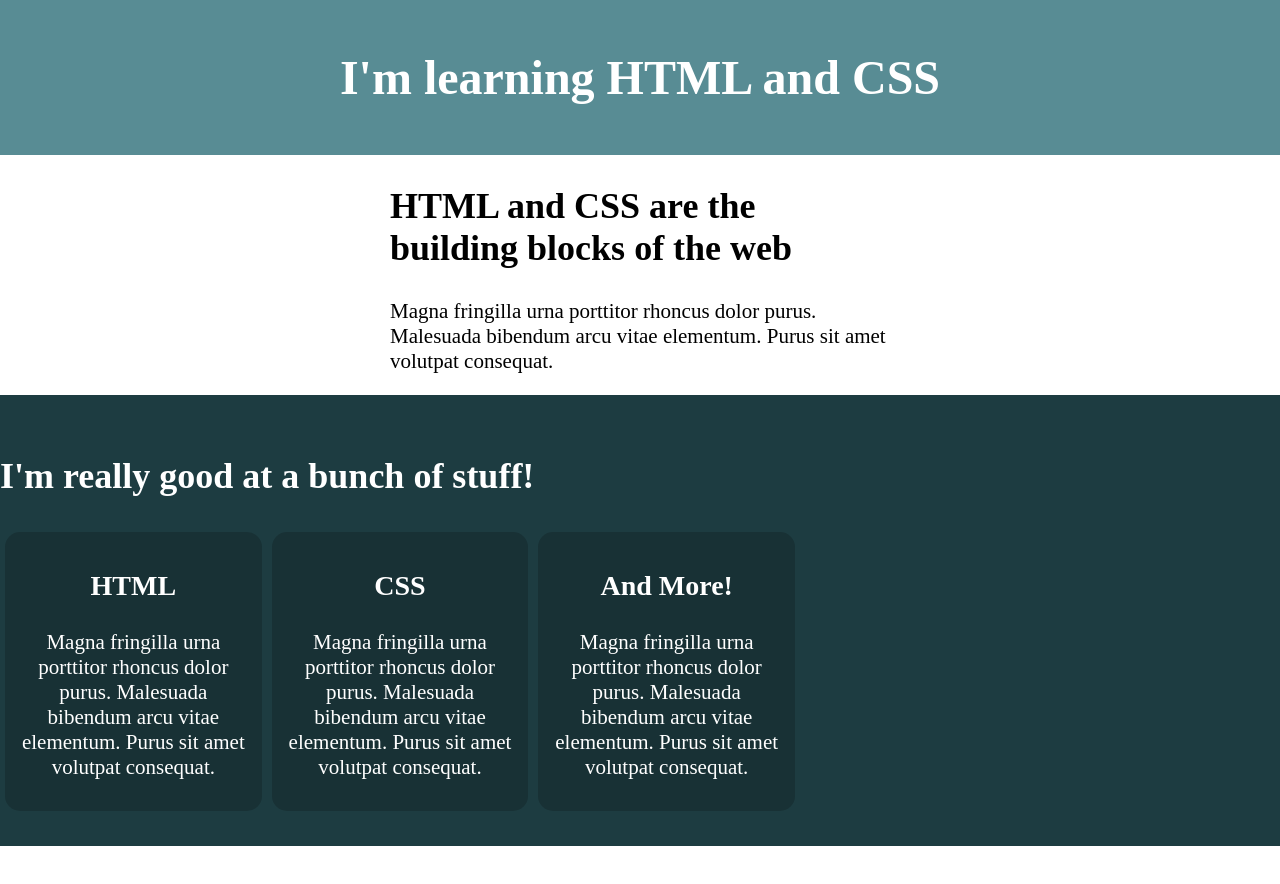
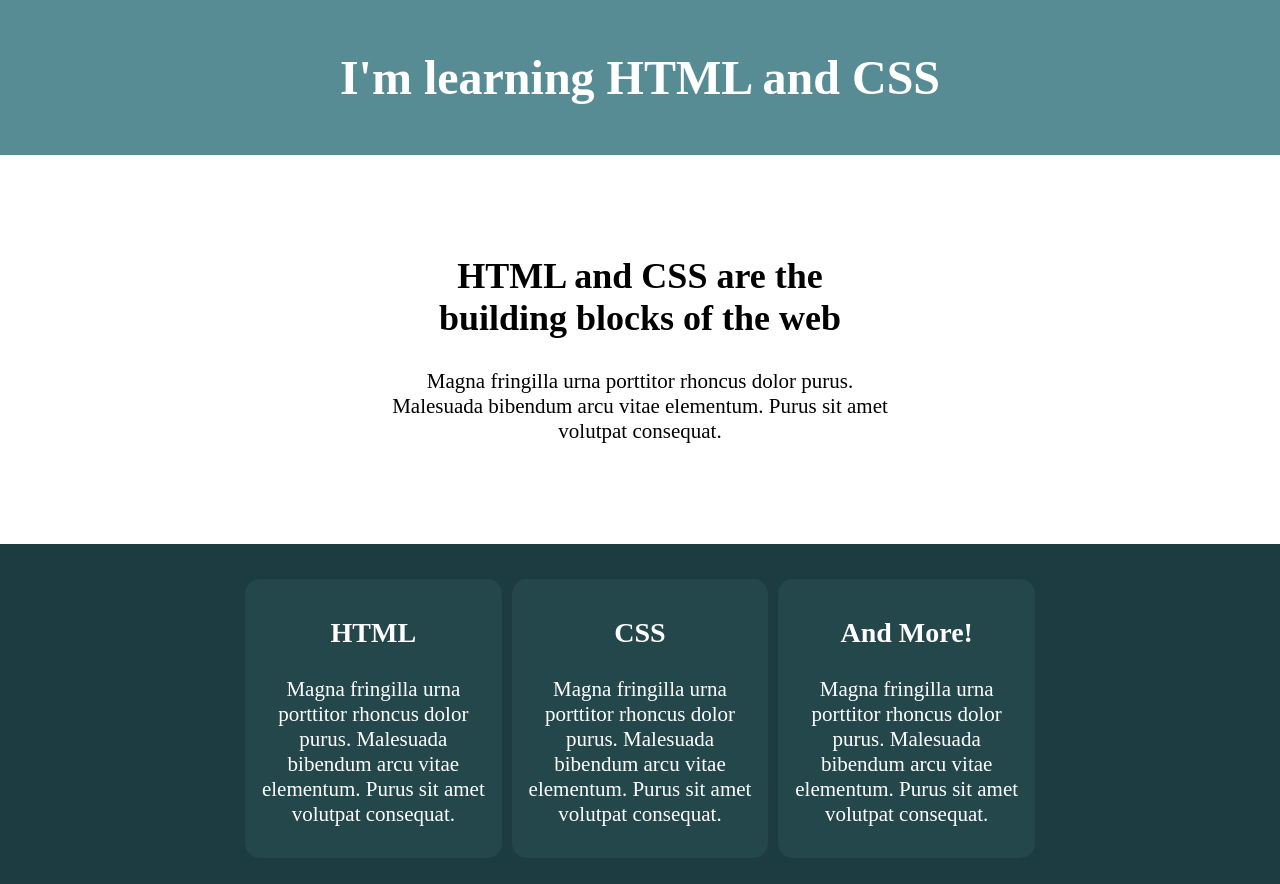
Before and after one commit to cedricbahirwe/hello-world, a plain HTML site: page scrimba-html&css/flexbox.html in a window 1280 px wide. Before the commit the page ends 846 px from the top, so only its background shows below. Drawn offline with Linux system fonts and the light colour scheme.

Commit message:
Wrap HTML and CSS Refresh

```diff
--- a/scrimba-html&css/flexbox.css
+++ b/scrimba-html&css/flexbox.css
@@ -25,25 +25,31 @@ header {
 
 .intro {
     width: 500px;
-    margin: 0 auto;
+    margin: 100px auto;
+    text-align: center;
 }
 
 .my-skills {
     background-color: #1D3C41;
     color: white;
     padding: 30px 0;
+    text-align: center;
 }
 
 .columns {
     width: 800px;
+    margin: auto;
     display: flex;
     /* background-color: blueviolet; */
 }
 
+
+/* .my-skills {} */
+
 .column {
-    text-align: center;
     padding: 10px;
-    background-color: #00000030;
+    /* background-color: #00000010; */
+    background-color: #588C9420;
     border-radius: 15px;
     margin: 5px;
 }
--- a/scrimba-html&css/flexbox.html
+++ b/scrimba-html&css/flexbox.html
@@ -16,7 +16,6 @@
         </div>
 
         <div class="my-skills">
-            <h2>I'm really good at a bunch of stuff!</h2>
 
             <div class="columns">
                 <!-- column 1 -->
```
